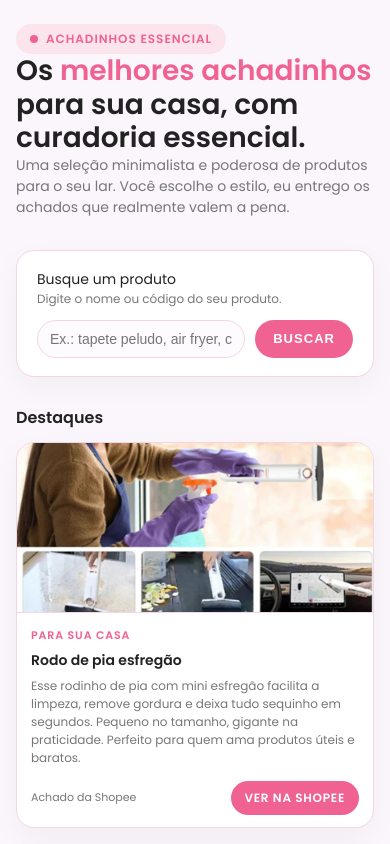
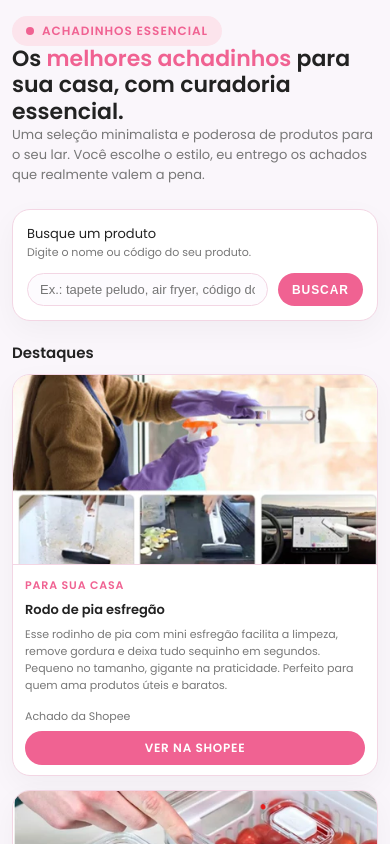
Before and after one commit to simpleunitworks/achadinhos, a plain HTML site: page index.html in a window 390 px wide. Shown: the top 844 px of the page. Drawn offline with Linux system fonts and the light colour scheme.

Commit message:
mudando estilo

```diff
--- a/index.html
+++ b/index.html
@@ -242,11 +242,102 @@
             text-align: center;
         }
 
+        /* Desktop / telas maiores */
         @media (min-width: 768px) {
             header {
                 flex-direction: row;
                 justify-content: space-between;
                 align-items: flex-end;
+            }
+        }
+
+        /* Ajustes específicos para celular */
+        @media (max-width: 600px) {
+            body {
+                padding: 16px 12px 28px;
+            }
+
+            .page {
+                max-width: 100%;
+            }
+
+            header {
+                gap: 12px;
+                margin-bottom: 24px;
+            }
+
+            h1 {
+                font-size: 22px;
+            }
+
+            .subtitle {
+                font-size: 13px;
+            }
+
+            .search-card {
+                padding: 14px;
+                margin-bottom: 20px;
+            }
+
+            .search-title {
+                font-size: 13px;
+            }
+
+            .search-hint {
+                font-size: 11px;
+            }
+
+            .search-input {
+                font-size: 13px;
+                padding: 8px 12px;
+            }
+
+            .search-button {
+                padding: 8px 14px;
+                font-size: 12px;
+            }
+
+            .section-title {
+                font-size: 15px;
+                margin-bottom: 10px;
+            }
+
+            .products-grid {
+                grid-template-columns: 1fr;  /* 1 produto por linha no mobile */
+                gap: 14px;
+            }
+
+            .product-image {
+                height: 190px;
+            }
+
+            .product-body {
+                padding: 12px 12px 10px;
+            }
+
+            .product-title {
+                font-size: 13px;
+            }
+
+            .product-desc {
+                font-size: 11px;
+            }
+
+            .product-footer {
+                flex-direction: column;
+                align-items: flex-start;
+                gap: 6px;
+            }
+
+            .product-button {
+                width: 100%;
+                text-align: center;
+                display: inline-block;
+            }
+
+            #no-results {
+                font-size: 13px;
+                margin-top: 16px;
             }
         }
     </style>
```
